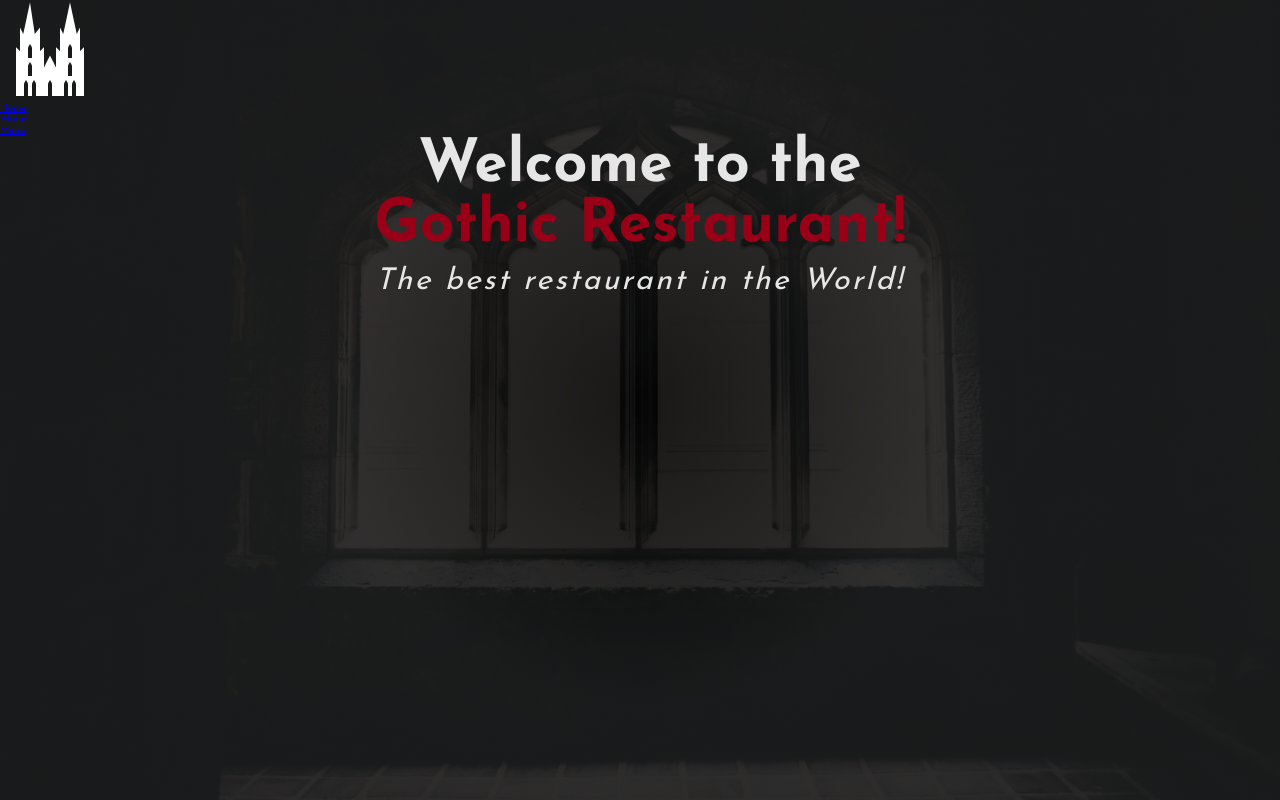
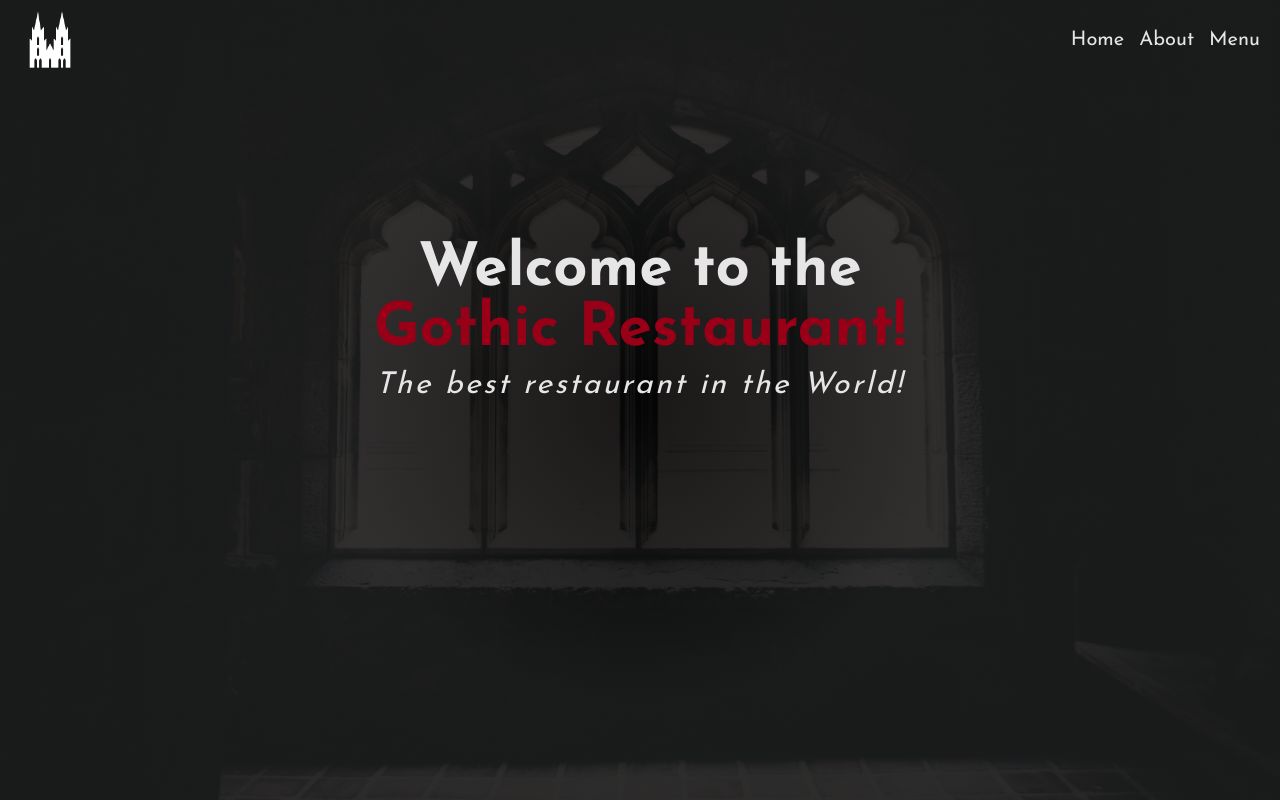
Before and after one commit to lesYeauxSansVisage/restaurant-page, a website built with webpack: page dist/index.html in a window 1280 px wide. Built offline with nearby package versions, Linux system fonts and the light colour scheme.

Commit message:
FEAT: Added the main SCSS file

```diff
--- a/sass/main.scss
+++ b/sass/main.scss
@@ -1,8 +1,13 @@
+@import "abstract/variables";
 @import "abstract/mixins";
-@import "abstract/variables";
 
 @import "base/base";
 @import "base/typography";
 
 @import "layout/general";
 @import "layout/grid";
+@import "layout/navigation";
+
+@import "pages/about";
+@import "pages/homepage";
+@import "pages/menu";
```
